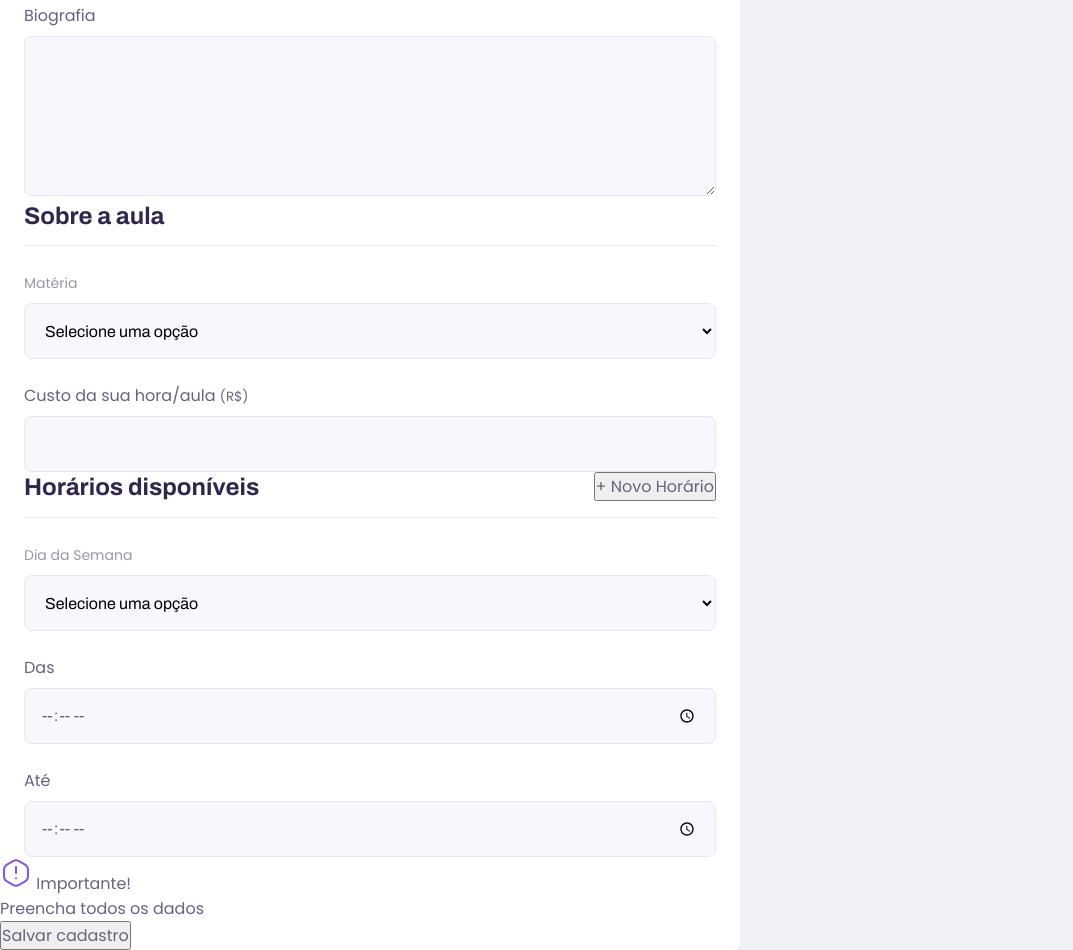
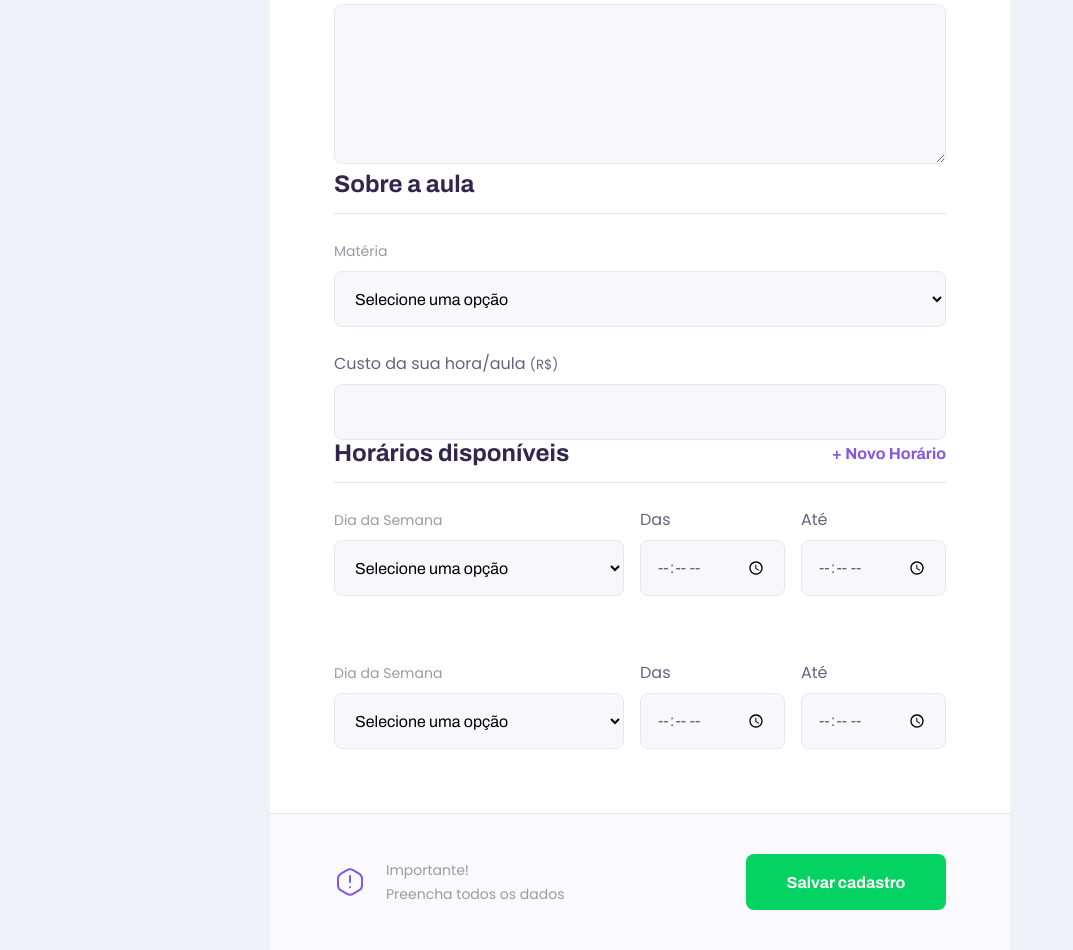
Before and after one commit to teteusAraujo/proffy, a plain HTML site: page give-classes.html in a window 1280 px wide. Shown: the part 807-1757 px from the top of the page, without its empty margins (0-1073 px from the left). Drawn offline with Linux system fonts and the light colour scheme.

Commit message:
Terminando o front end da aplicação

```diff
--- a/give-classes.html
+++ b/give-classes.html
@@ -90,11 +90,38 @@
                 </fieldset>
 
 
-                <fieldset>
+                <fieldset id="schedule-items">
                     <legend>Horários disponíveis
                         <button id="add-time"> + Novo Horário</button>
                     </legend>
                    <div class="schedule-item">
+
+                        <div class="select-block">
+                            <label for="weekday">Dia da Semana</label>
+                            <select name="weekday[]"  required>
+                                <option value="">Selecione uma opção</option>
+                                <option value="0">Domingo</option>
+                                <option value="1">Segunda-feira</option>
+                                <option value="2">Terça-feira</option>
+                                <option value="3">Quarta-feira</option>
+                                <option value="4">Quinta-feira</option>
+                                <option value="5">Sexta-feira</option>
+                                <option value="6">Sábado</option>
+                            </select>
+                       </div>
+
+                       <div class="input-block">
+                           <label for="time_from">Das</label>
+                            <input type="time" name="time_from[]" required>
+                       </div>
+
+                       <div class="input-block">
+                        <label for="time_to">Até</label>
+                         <input type="time" name="time_to[]" required>
+                       </div>
+                    </div>
+
+                    <div class="schedule-item">
 
                         <div class="select-block">
                             <label for="weekday">Dia da Semana</label>
--- a/styles/partials/page-give-classes.css
+++ b/styles/partials/page-give-classes.css
@@ -12,14 +12,13 @@
     width: 100%;
     max-width: 74rem;
     border-radius: .8rem;
-    margin: -3.2rem auto 3,2rem;
+    margin: -3.2rem auto 3.2rem;
     padding-top: 6.4rem;
 }
 
 
 #page-give-classes fieldset {
-    border: none;
-
+    border: 0;
     padding: 0 2.4rem;
 
 }
@@ -39,10 +38,28 @@
     border-bottom: 1px solid var(--color-line-in-white);
 }
 
+#page-give-classes fieldset legend button{
+    background: none;
+    border: 0;
+    color: var(--color-primary);
+
+    font: 700 1.6rem Archivo;
+    cursor: pointer;
+
+    transition: 0.2s;
+
+}
+
+#page-give-classes fieldset legend button:hover{
+    color: var(--color-primary-dark);
+
+}
+
+
+
 #page-give-classes fieldset+.fieldset{
     margin-top: 6.4rem;
 }
-
 
 #page-give-classes .input-block+.input-block,
 #page-give-classes .input-block+.textarea-block,
@@ -50,8 +67,109 @@
     margin-top: 2.4rem;
 }
 
+
+#page-give-classes main footer{
+    padding: 4rem 2.4rem;
+    background: var(--color-box-footer);
+    border-top: 1px solid var(--color-line-in-white);
+    margin-top: 6.4rem;
+}
+
+#page-give-classes main footer p {
+    display: flex;
+    align-items: center;
+    justify-content: center;
+
+    font-size: 1.4rem;
+    line-height: 2.4rem;
+
+    color: var(--color-text-complement);
+}
+
+#page-give-classes main footer p img {
+    margin-right: 2rem;
+}
+
+
+#page-give-classes main footer button{
+    width: 100%;
+    height: 5.6rem;
+    background: var(--color-secondary);
+    color: var(--color-button-text);
+    border: 0;
+    border-radius: .8rem;
+    cursor: pointer;
+    font: 700 1.6rem Archivo;
+
+    display: flex;
+    align-items: center;
+    justify-content: center;
+    text-decoration: none;
+
+    transition: 0.2s;
+    margin-top: 3.2rem;
+}
+
+#page-give-classes main footer button:hover{
+    background: var(--color-secondary-dark);
+}
+
+.schedule-item+.schedule-item{
+    margin-top: 3.2rem;
+    padding-top: 3.2rem;
+
+    border-radius: 1px solid var(--color-line-in-white);
+}
+
+.schedule-item .trash{
+    margin-top: 1.6rem;
+    width: 100%;
+    cursor: pointer;
+    padding-left: 93%;
+}
+
 @media (min-width: 700px){
-    #page-give-classes #container {
-        max-width: 100vw;
+    #page-give-classes #container{
+        max-width:100vw;
+    }
+
+    #page-give-classes .page-header .header-content{
+        margin-bottom: 0;
+    }
+
+    #page-give-classes main fieldset{
+        padding: 0 64px;
+    }
+
+
+    .schedule-item{
+        display: grid;
+        grid-template-columns: 2fr 1fr 1fr;
+        column-gap: 1.6rem;
+        align-items: center;
+    }
+
+    #page-give-classes #schedule-items .select-block+.input-block,
+    #page-give-classes #schedule-items .input-block+.input-block{
+        margin-top: 0;
+    }
+
+    .schedule-item .trash{
+        width: auto;
+        cursor: pointer;
+        padding-left: 0;
+        height: 2.5rem;
+    }
+
+    #page-give-classes main footer{
+        padding: 40px 64px;
+        display: flex;
+        align-items: center;
+        justify-content: space-between;
+    }
+
+    #page-give-classes main footer button{
+        margin-top: 0;
+        width: 200px;
     }
 }
```
Also changed, not shown: README.md.
